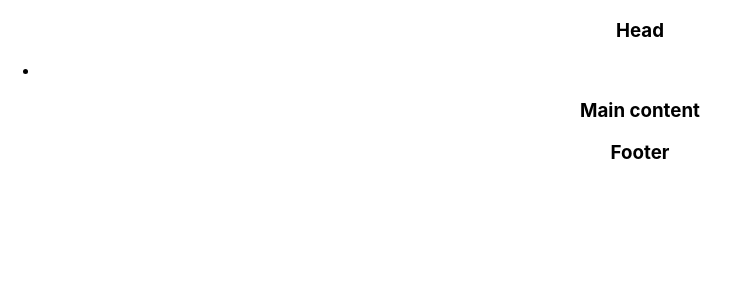
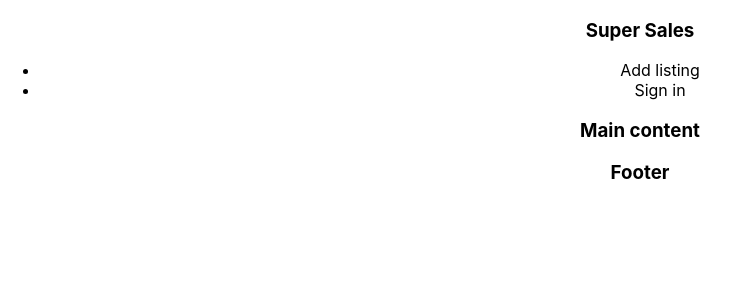
Before and after one commit to Alonasa/super-sales, a React (Create React App) app: page / in a window 1280 px wide. Shown: the top 300 px of the page, without its empty margins (0-740 px from the left). Built offline with nearby package versions, Linux system fonts and the light colour scheme.

Commit message:
installed miu

```diff
--- a/package.json
+++ b/package.json
@@ -4,6 +4,10 @@
   "private": true,
   "homepage": "",
   "dependencies": {
+    "@emotion/react": "^11.10.4",
+    "@emotion/styled": "^11.10.4",
+    "@mui/material": "^5.10.6",
+    "@mui/styled-engine-sc": "^5.10.6",
     "@testing-library/jest-dom": "5.14.1",
     "@testing-library/react": "12.0.0",
     "@testing-library/user-event": "13.2.1",
@@ -23,6 +27,7 @@
     "redux-form": "8.3.8",
     "redux-thunk": "2.4.1",
     "reselect": "4.1.5",
+    "styled-components": "^5.3.5",
     "typescript": "4.4.2",
     "uuid": "8.3.2",
     "web-vitals": "2.1.0"
--- a/src/components/Head.jsx
+++ b/src/components/Head.jsx
@@ -3,10 +3,13 @@ import React from 'react';
 export const Head = () => {
   return (
     <section>
-      <h3>Head</h3>
+      <div>
+        <h3>Super Sales</h3>
+      </div>
       <nav>
         <ul>
-          <li></li>
+          <li>Add listing</li>
+          <li>Sign in</li>
         </ul>
       </nav>
     </section>
```
Also changed, not shown: 1 other file (tests, documents, lock files or other folders).
